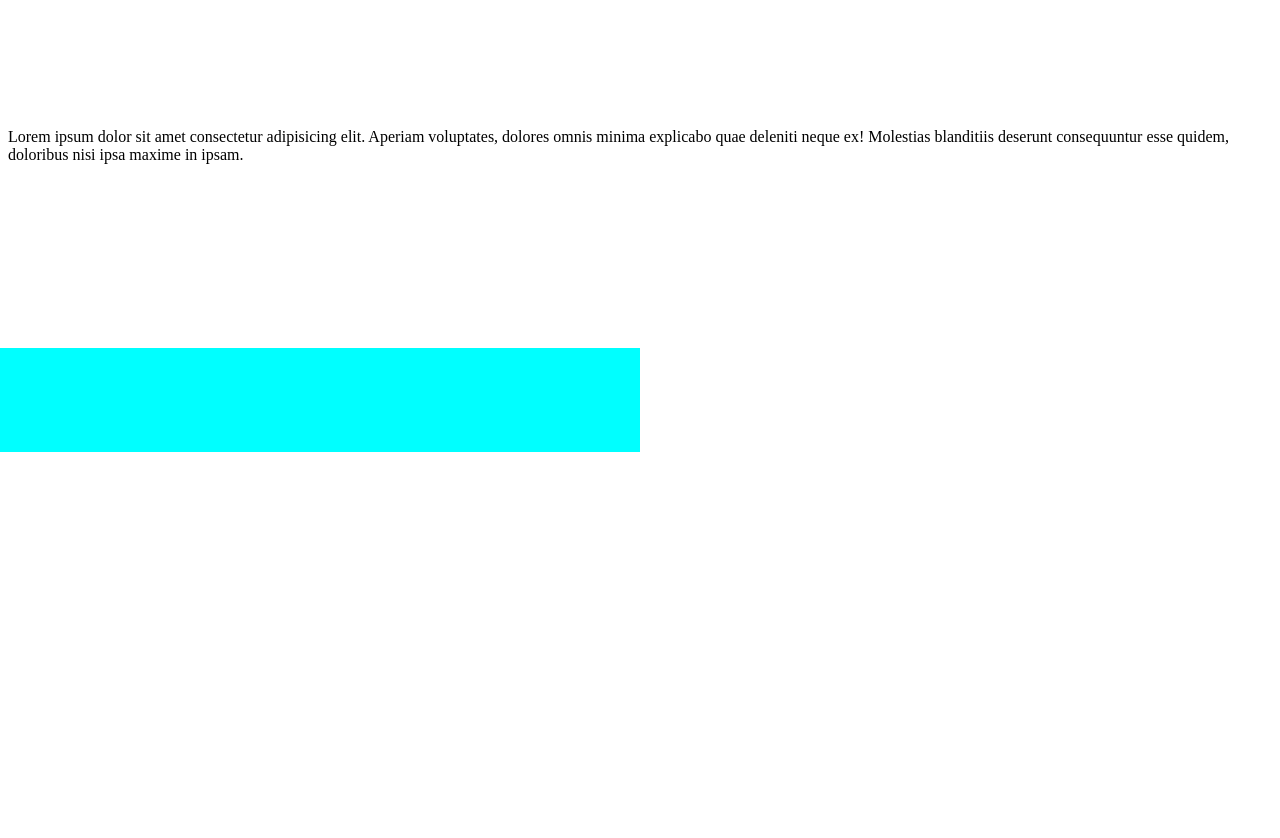
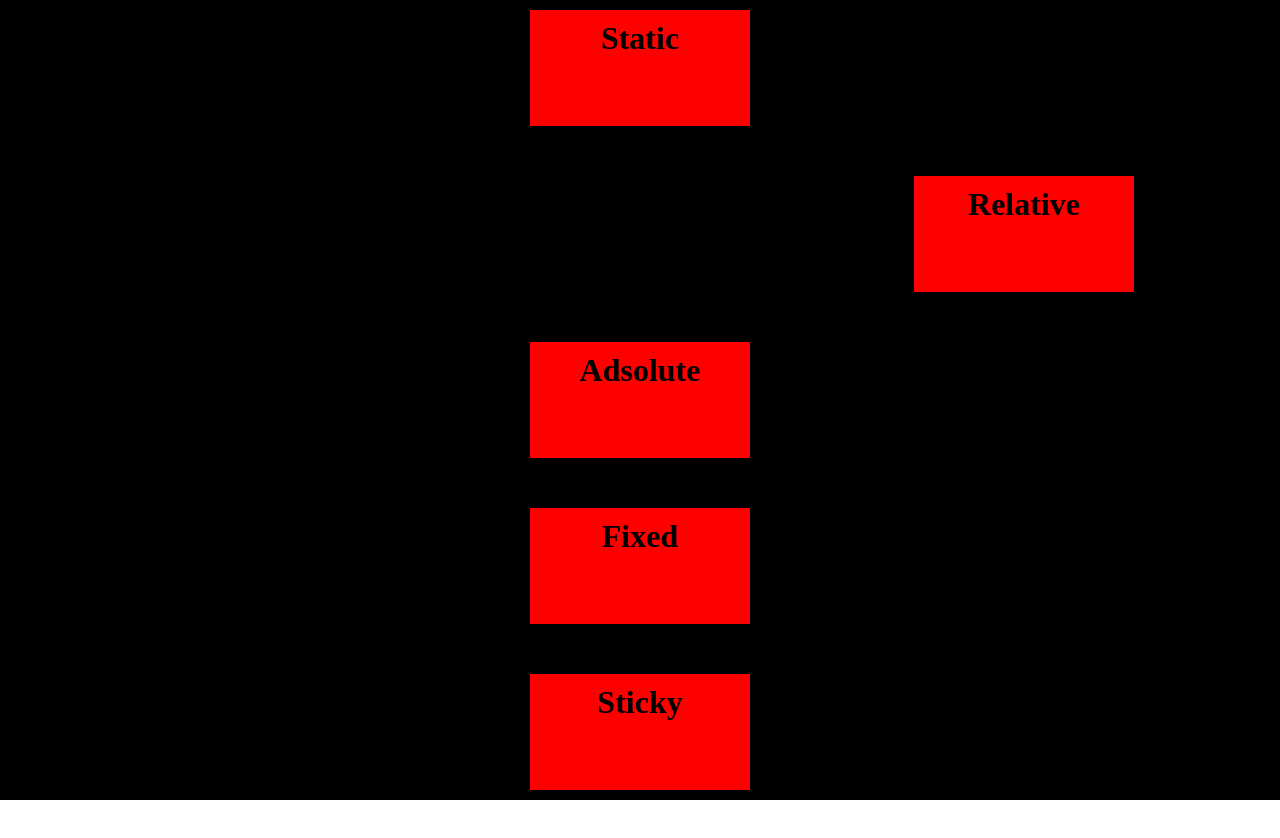
Before and after one commit to yusufbigweb/css-learing-bare, a website: page index.html in a window 1280 px wide. Shown: the top 838 px of the page. After the commit the page ends 800 px from the top, so only its background shows below. Drawn offline with Linux system fonts and the light colour scheme.

Commit message:
update - codesendbox- yusuf

```diff
--- a/index.html
+++ b/index.html
@@ -14,16 +14,38 @@
     <!-- position, flex and grid -->
     <!-- Frame like: TailwindCSS After learing this create project 4 - 5 full single page website -->
 
+    <!-- <p>
+      Lorem, ipsum dolor sit amet consectetur adipisicing elit. Inventore,
+      quibusdam ullam dolor
+      <span class="a"> aperiam dolore necessitatibus </span>culpa quis nostrum?
+      Corporis dolores commodi ex qui nemo recusandae molestiae voluptatum.
+      Quas, dolorem dolorum!
+    </p>
+
+    <p>
+      Lorem, ipsum dolor sit amet consectetur adipisicing elit. Inventore,
+      quibusdam ullam dolor
+      <span class="b"> aperiam dolore necessitatibus </span>culpa quis nostrum?
+      Corporis dolores commodi ex qui nemo recusandae molestiae voluptatum.
+      Quas, dolorem dolorum!
+    </p>
+
+    <p>
+      Lorem, ipsum dolor sit amet consectetur adipisicing elit. Inventore,
+      quibusdam ullam dolor
+      <span class="c"> aperiam dolore necessitatibus </span>culpa quis nostrum?
+      Corporis dolores commodi ex qui nemo recusandae molestiae voluptatum.
+      Quas, dolorem dolorum!
+    </p> -->
+
     <div class="container">
-      <div class="box-first"></div>
+      <div class="box-static box"><h1>Static</h1></div>
+      <div class="box-relative box"><h1>Relative</h1></div>
+      <div class="box-adsolute box"><h1>Adsolute</h1></div>
+      <div class="box-fixed box"><h1>Fixed</h1></div>
+      <div class="box-sticky box"><h1>Sticky</h1></div>
     </div>
 
-    <p>
-      Lorem ipsum dolor sit amet consectetur adipisicing elit. Aperiam
-      voluptates, dolores omnis minima explicabo quae deleniti neque ex!
-      Molestias blanditiis deserunt consequuntur esse quidem, doloribus nisi
-      ipsa maxime in ipsam.
-    </p>
     <script src="./script.js"></script>
   </body>
 </html>
--- a/styles.css
+++ b/styles.css
@@ -1,16 +1,91 @@
-body {
-  height: 1000vh;
+* {
+  margin: 0;
+  padding: 0;
 }
 
-.box-first {
-  border: 2px solid;
+/* Margin and Padding
+
+/* Margin using to outside box and container */
+
+/* .box-zero {
+  height: 300px;
+  width: 300px;
+  background-color: black;
+  display: flex;
+  align-items: center;
+  justify-content: center;
+  flex-direction: column;
+} */
+
+/* top, bottom, left, right margin and padding apply */
+
+/* .box-first {
+  height: 150px;
+  margin: 20px;
+  padding: 20px;
+  width: 150px;
+
+  background-color: aquamarine;
+  text-align: center;
+} */
+
+/* Inline and inline-block and block */
+/* .a {
+  display: inline;
   height: 100px;
   width: 100px;
+  background-color: brown;
 }
+
+.b {
+  display: inline-block;
+  height: 100px;
+  width: 100px;
+  background-color: brown;
+}
+.c {
+  display: block;
+  height: 100px;
+  width: 100px;
+  background-color: brown;
+} */
+
+/* Position static, relative, adsolute, fixed, sticky */
+
 .container {
-  position: sticky;
+  height: 100vh;
+  width: 100%;
+  background-color: black;
+  display: flex;
+  flex-direction: column;
+  justify-content: center;
+  align-items: center;
+  gap: 30px;
+}
+
+.box {
+  height: 100px;
+  width: 200px;
+  background-color: red;
+  text-align: center;
+  margin: 10px;
+  padding: 10px;
+}
+
+/* Static positioned elements are not affected by the top, bottom, left, and right properties. */
+/* HTML elements are positioned static by default. */
+
+.box-static {
+  position: static;
   top: 50%;
-  left: 50%;
-  transform: translate(-50%, -50%);
-  background-color: aqua;
+  left: 40%;
+  right: 60%;
+  bottom: 40%;
 }
+
+/* An element with position: relative; is positioned relative to its normal position. */
+
+.box-relative {
+  position: relative;
+  left: 30%;
+}
```
